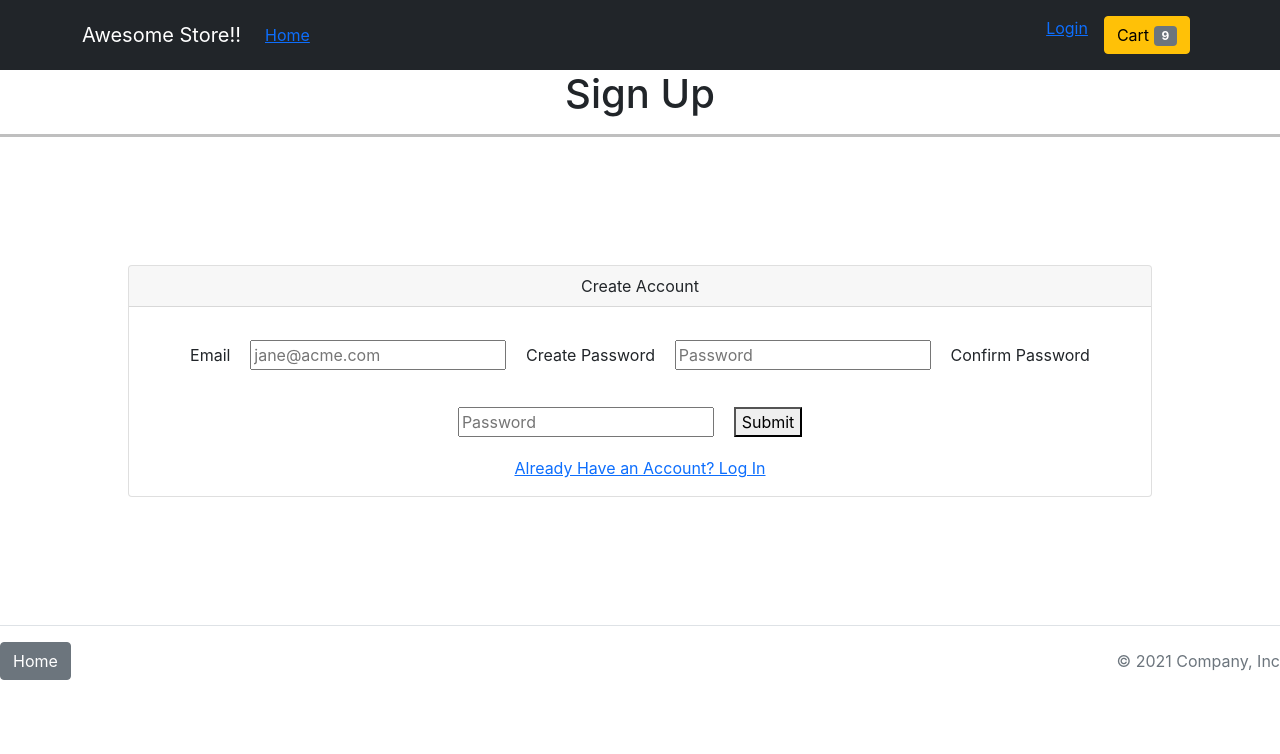
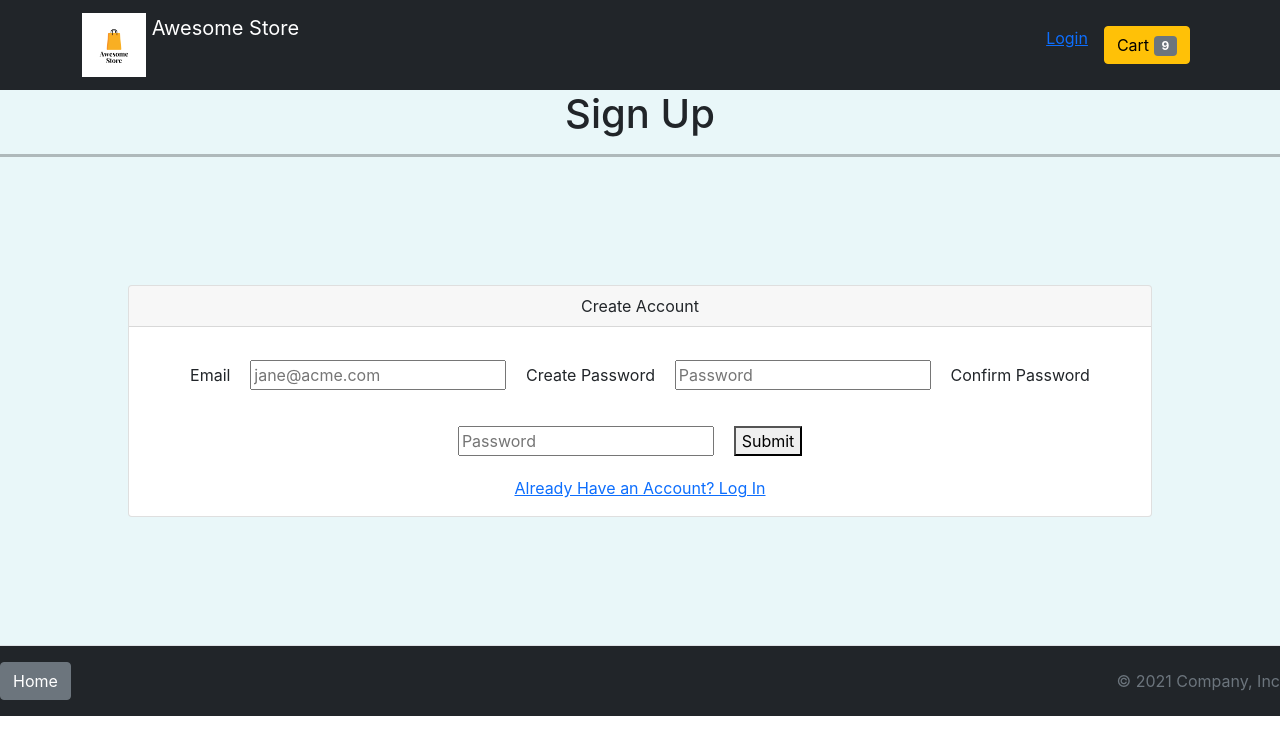
Before and after one commit to joekupernik/react-store, a React (Create React App) app: page /register in a window 1280 px wide. Shown: the top 754 px of the page. Built offline with nearby package versions, Linux system fonts and the light colour scheme; the HTML template or start-up script is replaced by a standard one.

Commit message:
header css

```diff
--- a/src/App.js
+++ b/src/App.js
@@ -23,7 +23,7 @@ function App() {
 
 
   return (
-    <div className="App">
+    <div className="App" style={{backgroundColor: '#E9F7F9'}}>
     <Header />
       <Routes>
         <Route path="/" element={<Home />} />
--- a/src/components/Footer/Footer.js
+++ b/src/components/Footer/Footer.js
@@ -12,7 +12,7 @@ function Footer() {
 
     return (
         <>
-            <footer class="d-flex flex-wrap justify-content-between align-items-center py-3 my-4 border-top">
+            <footer class="d-flex flex-wrap justify-content-between align-items-center py-3 my-4 border-top" style={{backgroundColor: 	'#212529'}}>
                 <div class="col-md-4 d-flex align-items-center">
                 <Link to="/"><Button variant="secondary">Home</Button></Link>
 
--- a/src/components/Header/Header.js
+++ b/src/components/Header/Header.js
@@ -5,6 +5,7 @@ import Container from 'react-bootstrap/Container';
 import Navbar from 'react-bootstrap/Navbar';
 import Button from "react-bootstrap/Button";
 import Badge from 'react-bootstrap/Badge';
+import Logo from '../../asset/Logo.png';
 
 
 
@@ -14,9 +15,15 @@ function Header (){
        <>
   <Navbar bg="dark"  variant="dark" sticky="top">
     <Container>
-    <Navbar.Brand >Awesome Store!!</Navbar.Brand>
+    <Navbar.Brand>
+   <Link to="/">
+    <img src={Logo} alt="logo" style={{ height: '4rem'}} className="d-inline-block align-top" /></Link>
+     {' '}
+      Awesome Store
+
+     </Navbar.Brand>
     <Nav className="me-auto">
-      <Nav.Link ><Link to="/">Home</Link></Nav.Link>
+
     </Nav>
     <Nav className="justify-content-end">
     <Nav.Link ><Link to="/Login">Login</Link></Nav.Link>
```
Also changed, not shown: src/asset/Logo.png (added), src/asset/Logo2.png (added).
